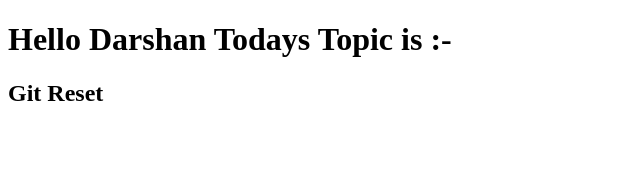
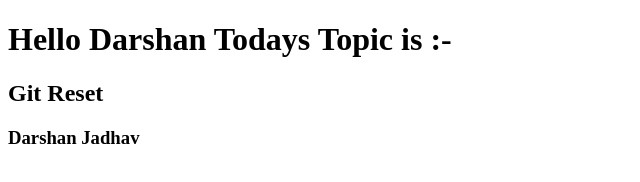
Before and after one commit to Djadhav83/Git-reset, a plain HTML site: page Index.html in a window 1280 px wide. Shown: the whole page, without its empty margins (0-640 px from the left). Drawn offline with Linux system fonts and the light colour scheme.

Commit message:
add name

```diff
--- a/Index.html
+++ b/Index.html
@@ -8,5 +8,6 @@
 <body>
     <h1>Hello Darshan Todays Topic is :-</h1>
     <h2>Git Reset </h2>
+    <h3>Darshan Jadhav</h3>
 </body>
 </html>
```
